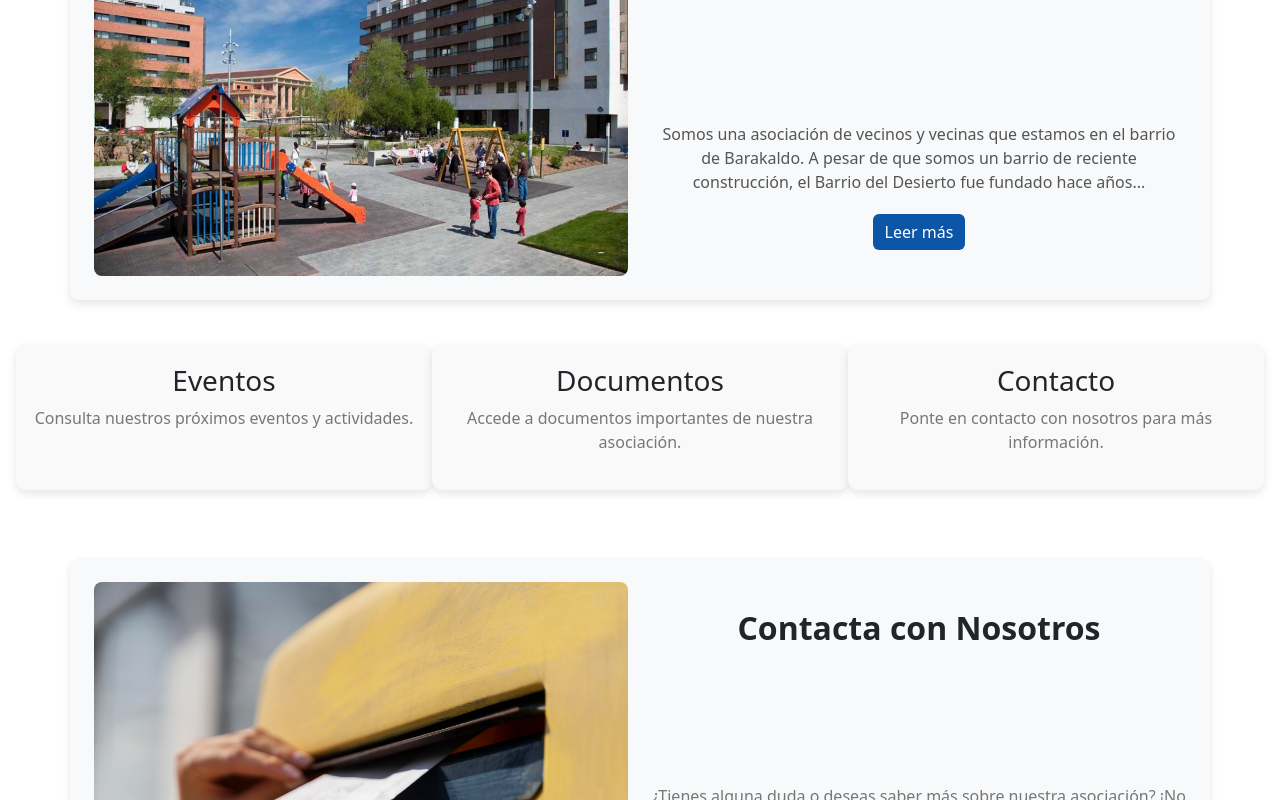
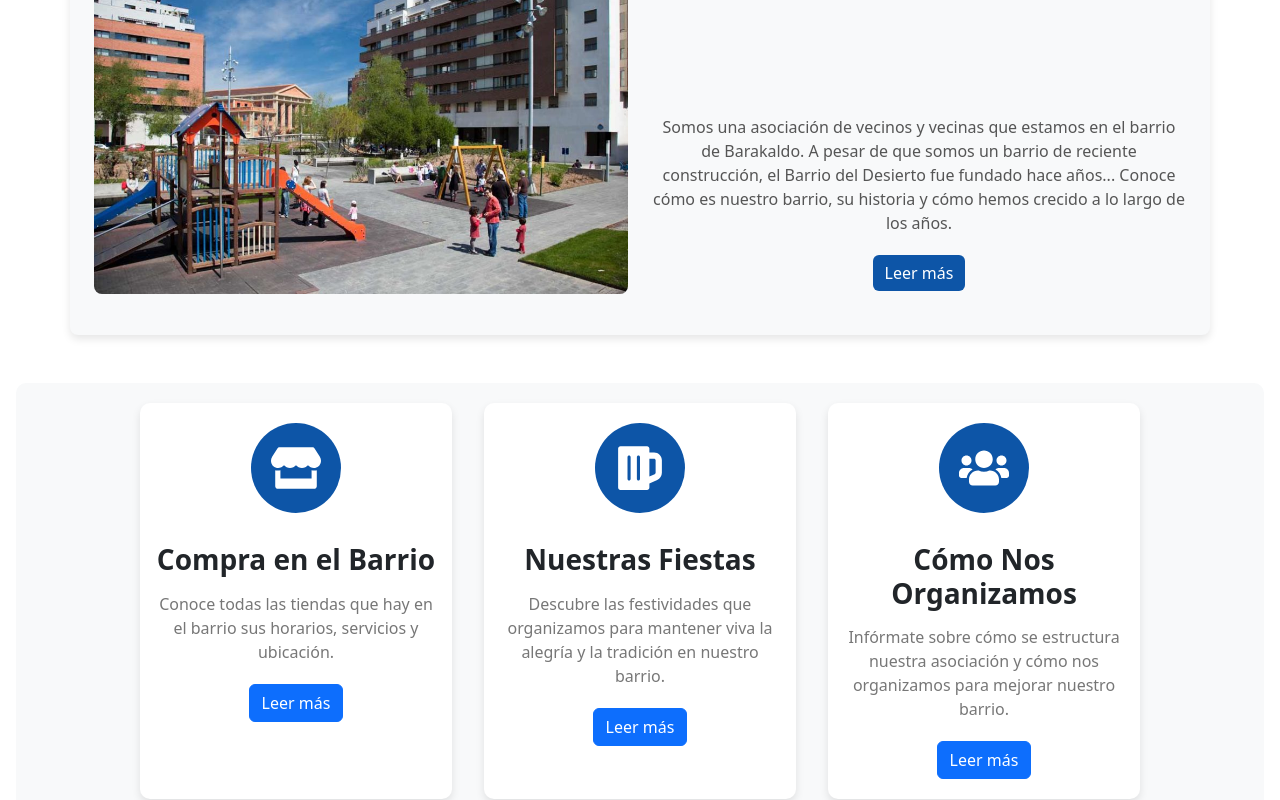
Before and after one commit to vickypineli/desertu.react, a React (Vite) app: page / in a window 1280 px wide. Shown: the part 900-1700 px from the top of the page. Built offline with nearby package versions, Linux system fonts and the light colour scheme.

Commit message:
infoSection created

```diff
--- a/package.json
+++ b/package.json
@@ -14,7 +14,9 @@
     "prop-types": "^15.8.1",
     "react": "^18.2.0",
     "react-bootstrap": "^2.10.5",
+    "react-countup": "^6.5.3",
     "react-dom": "^18.2.0",
+    "react-icons": "^5.3.0",
     "react-router-dom": "^6.26.2"
   },
   "devDependencies": {
--- a/src/components/aboutBox/AboutBox.jsx
+++ b/src/components/aboutBox/AboutBox.jsx
@@ -23,6 +23,7 @@ const AboutBox = () => {
             Somos una asociación de vecinos y vecinas que estamos en el barrio de Barakaldo.
             A pesar de que somos un barrio de reciente construcción, el Barrio del Desierto
             fue fundado hace años...
+            Conoce cómo es nuestro barrio, su historia y cómo hemos crecido a lo largo de los años.
           </p>
           <Link to="/about">
             <button className="btn btn-primary">Leer más</button>
--- a/src/components/home/Home.jsx
+++ b/src/components/home/Home.jsx
@@ -1,33 +1,18 @@
 // src/components/home/Home.jsx
-// import React from 'react';
 
 import Carousel from '../carousel/Carousel';
-import './Home.css';
 import AboutBox from '../aboutBox/AboutBox';
 import ContactSection from '../contactSection/ContactSection';
+import './Home.css';
+import InfoSection from '../infoSection/InfoSection';
+
 
 function Home() {
   return (
     <>
       <Carousel />
       <AboutBox />
-      <div className="container-fluid">
-        <div className="row text-center">
-          <div className="col-md-4 mb-4">
-            <h3>Eventos</h3>
-            <p>Consulta nuestros próximos eventos y actividades.</p>
-          </div>
-          <div className="col-md-4 mb-4">
-            <h3>Documentos</h3>
-            <p>Accede a documentos importantes de nuestra asociación.</p>
-          </div>
-          <div className="col-md-4 mb-4">
-            <h3>Contacto</h3>
-            <p>Ponte en contacto con nosotros para más información.</p>
-          </div>
-        </div>
-
-      </div>
+      <InfoSection />
       <ContactSection />
     </>
 
--- /dev/null
+++ b/src/components/infoSection/InfoSection.css
@@ -0,0 +1,47 @@
+/* src/components/InfoSection.css */
+
+.info-boxes-section {
+    background-color: #f8f9fa; /* Fondo claro */
+    padding: 30px 20px;
+    border-radius: 10px;
+  }
+
+  .info-box {
+    margin-bottom: 20px;
+    padding: 20px;
+    background-color: white; /* Fondo de cada caja */
+    border-radius: 10px;
+    box-shadow: 0 4px 8px rgba(0, 0, 0, 0.1); /* Sombra suave */
+    transition: transform 0.3s ease-in-out;
+  }
+
+  .info-box:hover {
+    transform: translateY(-5px); /* Efecto de elevación al pasar el mouse */
+  }
+
+  .info-icon {
+    background-color: #0d55a7; /* Color de fondo del ícono */
+    color: white; /* Color del ícono */
+    border-radius: 50%;
+    padding: 20px;
+    margin-bottom: 15px;
+    display: inline-block;
+  }
+
+  .info-box h3 {
+    margin-top: 15px;
+    font-weight: bold;
+  }
+
+  .info-box p {
+    margin: 15px 0 20px;
+  }
+
+  .btn-primary {
+    background-color: #0d55a7;
+    border: none;
+  }
+
+  .btn-primary:hover {
+    background-color: #0b4792;
+  }
--- /dev/null
+++ b/src/components/infoSection/InfoSection.jsx
@@ -0,0 +1,51 @@
+import { Container, Row, Col, Button } from 'react-bootstrap';
+import { Link } from 'react-router-dom';
+import { FaStore, FaBeer, FaUsers } from 'react-icons/fa';
+
+import './InfoSection.css';
+
+const InfoSection = () => {
+    return (
+<Container fluid className="info-boxes-section my-5">
+    <Row className="justify-content-center text-center">
+        {/* Primera caja: El Barrio */}
+        <Col md={3} className="info-box mx-3">
+          <div className="info-icon">
+            <FaStore size={50} />
+          </div>
+          <h3>Compra en el Barrio</h3>
+          <p>Conoce todas las tiendas que hay en el barrio sus horarios, servicios y ubicación.</p>
+          <Link to="/about-barrio">
+            <Button variant="primary">Leer más</Button>
+          </Link>
+        </Col>
+
+        {/* Segunda caja: Nuestras Fiestas */}
+        <Col md={3} className="info-box mx-3">
+          <div className="info-icon">
+            <FaBeer size={50} />
+          </div>
+          <h3>Nuestras Fiestas</h3>
+          <p>Descubre las festividades que organizamos para mantener viva la alegría y la tradición en nuestro barrio.</p>
+          <Link to="/about-fiestas">
+            <Button variant="primary">Leer más</Button>
+          </Link>
+        </Col>
+
+        {/* Tercera caja: Cómo Nos Organizamos */}
+        <Col md={3} className="info-box mx-3">
+          <div className="info-icon">
+            <FaUsers size={50} />
+          </div>
+          <h3>Cómo Nos Organizamos</h3>
+          <p>Infórmate sobre cómo se estructura nuestra asociación y cómo nos organizamos para mejorar nuestro barrio.</p>
+          <Link to="/about-organizacion">
+            <Button variant="primary">Leer más</Button>
+          </Link>
+        </Col>
+      </Row>
+    </Container>
+    );
+};
+
+export default InfoSection;
```
Also changed, not shown: 1 other file (tests, documents, lock files or other folders).
